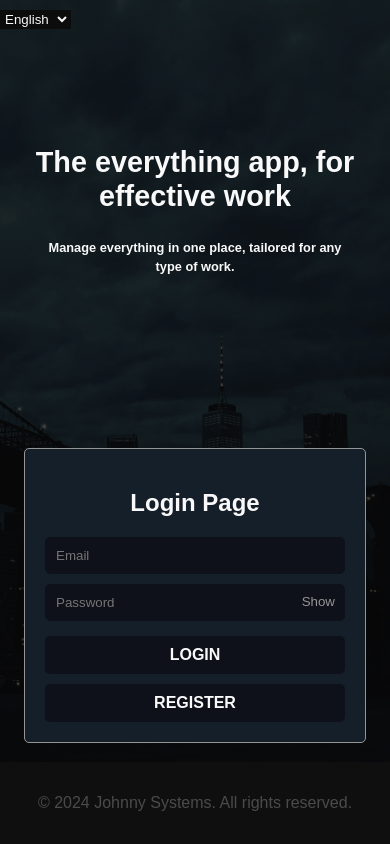
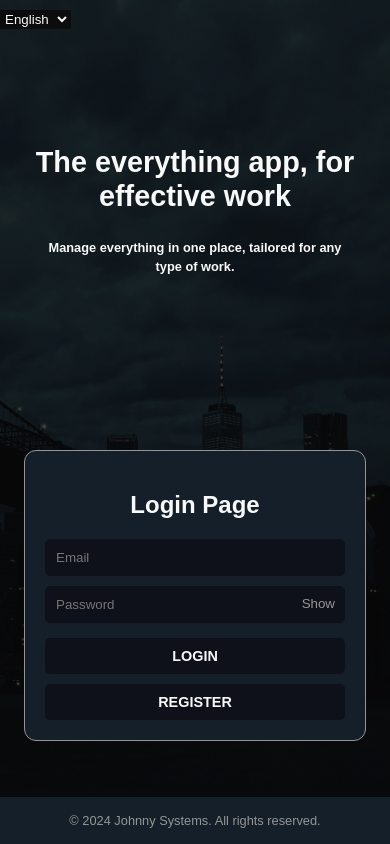
Before and after one commit to traetor/johnny-systems, a React app: page / in a window 390 px wide. Built offline with nearby package versions, Linux system fonts and the light colour scheme; no server answers.

Commit message:
font responsive style

```diff
--- a/src/components/Auth/Auth.scss
+++ b/src/components/Auth/Auth.scss
@@ -29,7 +29,7 @@ $background-overlay: rgba(0, 0, 0, 0.7);
   margin: 0 auto;
   padding: 20px;
   border: 1px solid $text-color;
-  border-radius: 5px;
+  border-radius: 12px;
   background-color: $primary-color;
 
   h2 {
--- a/src/components/Footer/Footer.scss
+++ b/src/components/Footer/Footer.scss
@@ -1,12 +1,17 @@
 // components/Footer/Footer.scss
 .footer {
-  background-color: #333;
-  color: #fff;
+  background-color: #151F29;
   text-align: center;
   padding: 1rem 0;
   position: absolute;
   width: 100%;
+  z-index: 3;
   bottom: 0;
+  p {
+    margin: 0;
+    font-size: .8rem;
+    color: #959595;
+  }
 }
 
 .footer-content {
--- a/src/components/Tasks/TaskItem.js
+++ b/src/components/Tasks/TaskItem.js
@@ -21,7 +21,7 @@ const TaskItem = ({ task, onDelete, language }) => {
     return (
         <div className="task-item">
             <h3>{task.title}</h3>
-            <button onClick={() => handleDelete()}>{texts[language].delete}</button>
+            <button className="d-none" onClick={() => handleDelete()}>{texts[language].delete}</button>
         </div>
     );
 };
--- a/src/components/Tasks/TaskList.js
+++ b/src/components/Tasks/TaskList.js
@@ -79,7 +79,7 @@ const TaskList = ({language}) => {
                         onDragOver={(e) => onDragOver(e)}
                         onDrop={(e) => onDrop(e, 'to_do')}
                     >
-                        <h2>{texts[language].tasksTodo}</h2>
+                        <h3>{texts[language].tasksTodo}</h3>
                         {tasks
                             .filter(task => task.status === 'to_do')
                             .map(task => (
@@ -97,7 +97,7 @@ const TaskList = ({language}) => {
                         onDragOver={(e) => onDragOver(e)}
                         onDrop={(e) => onDrop(e, 'in_progress')}
                     >
-                        <h2>{texts[language].tasksInProgress}</h2>
+                        <h3>{texts[language].tasksInProgress}</h3>
                         {tasks
                             .filter(task => task.status === 'in_progress')
                             .map(task => (
@@ -115,7 +115,7 @@ const TaskList = ({language}) => {
                         onDragOver={(e) => onDragOver(e)}
                         onDrop={(e) => onDrop(e, 'done')}
                     >
-                        <h2>{texts[language].tasksDone}</h2>
+                        <h3>{texts[language].tasksDone}</h3>
                         {tasks
                             .filter(task => task.status === 'done')
                             .map(task => (
--- a/src/components/Tasks/Tasks.scss
+++ b/src/components/Tasks/Tasks.scss
@@ -48,7 +48,6 @@
   overflow: hidden;
   text-overflow: ellipsis;
   max-width: 200px;
-  color: #f9f9f9;
 }
 
 .task-item button {
@@ -92,7 +91,7 @@
     border: none;
     border-radius: 5px;
     cursor: pointer;
-    font-size: 16px;
+    font-size: .9rem;
   }
 
   button:hover {
--- a/src/components/Welcome/Welcome.scss
+++ b/src/components/Welcome/Welcome.scss
@@ -16,12 +16,14 @@
   .welcome {
     h2 {
       font-size: 1.8rem;
+      padding: 0 15px;
     }
     h3 {
       font-size: .8rem;
       max-width: 80%;
       margin: 0 auto;
       line-height: 1.5;
+      padding: 0 15px;
     }
   }
 }
--- a/src/styles/Button.scss
+++ b/src/styles/Button.scss
@@ -4,7 +4,7 @@
 .button {
   display: inline-block;
   padding: 10px 20px;
-  font-size: 16px;
+  font-size: .9rem;
   font-weight: bold;
   text-transform: uppercase;
   border: 2px solid #333;
--- a/src/styles/Global.scss
+++ b/src/styles/Global.scss
@@ -7,12 +7,22 @@ h2, p {
   color: #f9f9f9;
 }
 
+h3 {
+  color: #f9f9f9;
+  font-size: 1rem;
+}
+
 select {
   background-color: #0C0C0D;
   border-color: #0C0C0D;
   color: #f9f9f9;
+  cursor: pointer;
 }
 
 textarea {
   resize: vertical; /* Tylko pionowe rozszerzanie */
 }
+
+.d-none {
+  display: none !important;
+}
```
